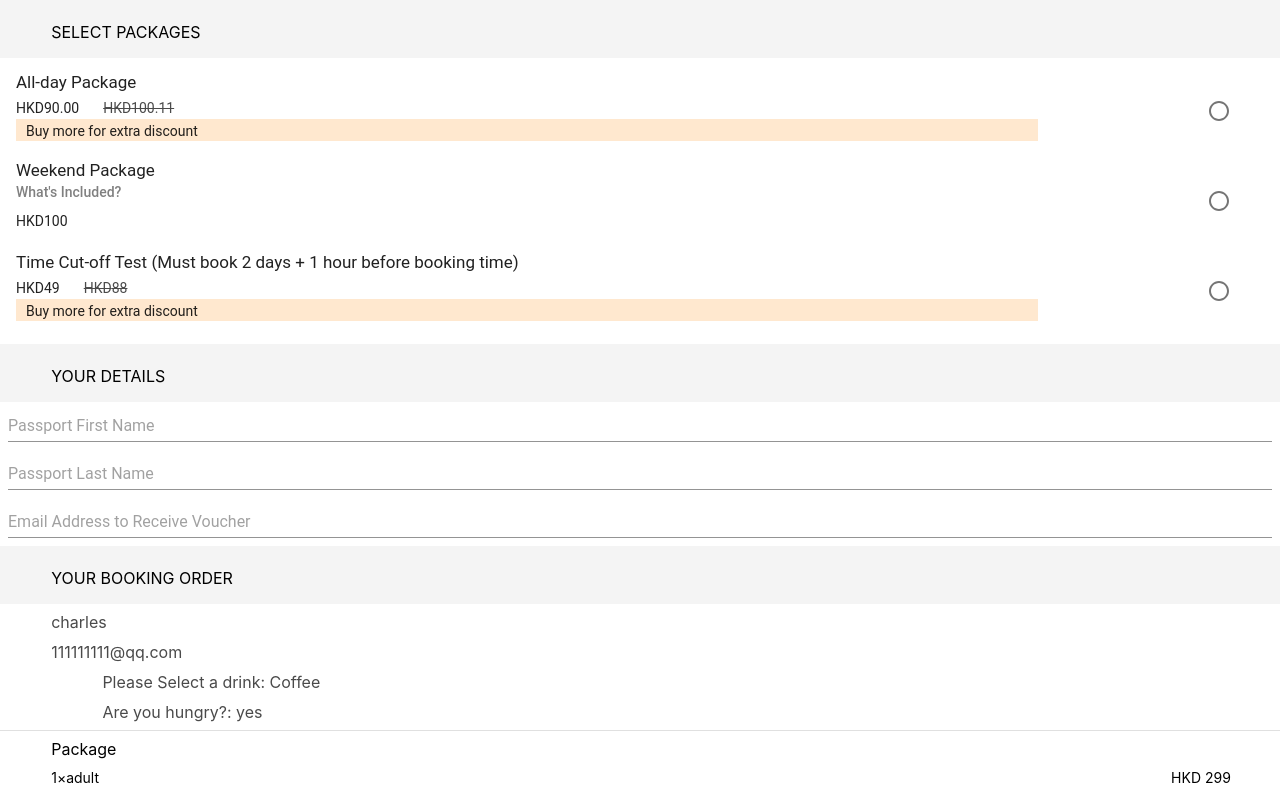
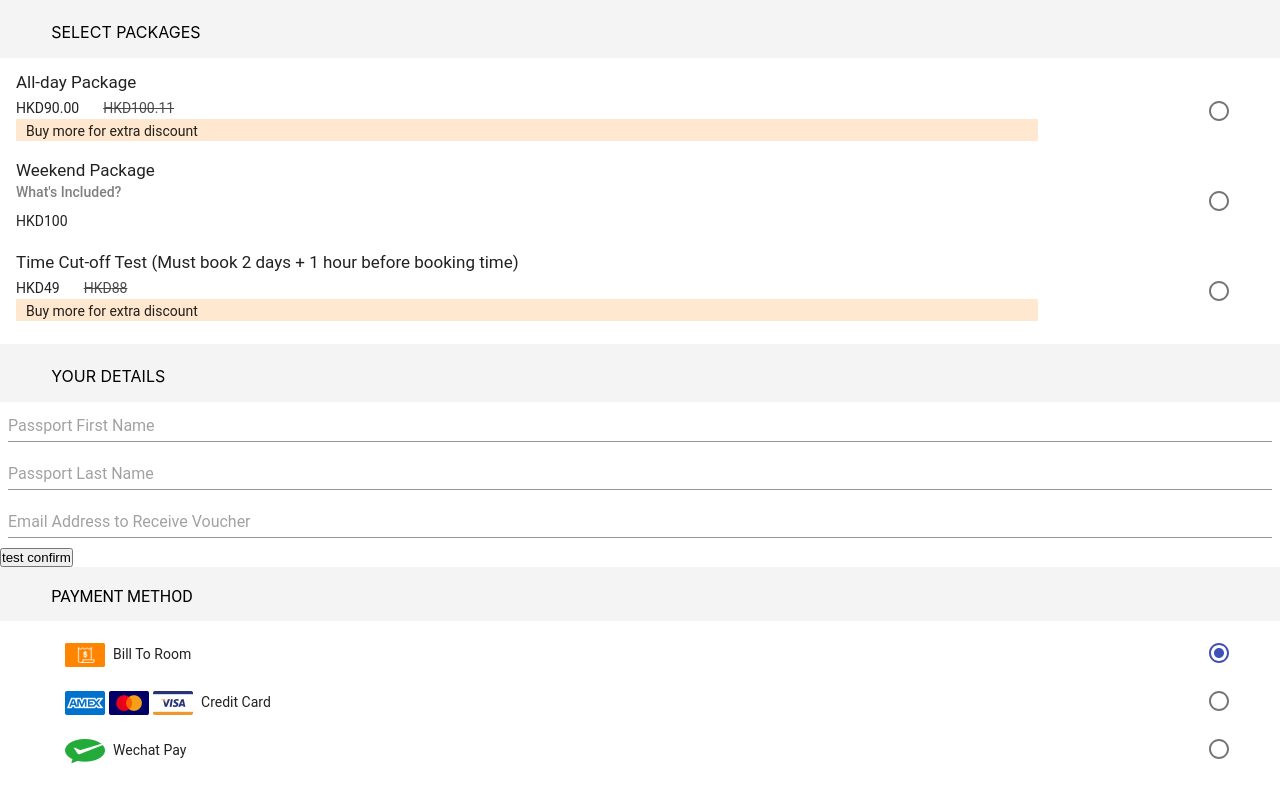
Before and after one commit to vincexiaoguangliu/purchase-flow-3.0, a React (Create React App) app in the folder mypf3.0/: page / in a window 1280 px wide. Shown: the top 785 px of the page. Built offline with nearby package versions, Linux system fonts and the light colour scheme.

Commit message:
confirmation question and user info

```diff
--- a/mypf3.0/src/App.js
+++ b/mypf3.0/src/App.js
@@ -25,6 +25,7 @@ class App extends Component {
   constructor(props){
     super(props);
     this.state = {
+      confirmInfo: {}
       // peopleandPrice: {}
     };
     this.handlePackageid = this.handlePackageid.bind(this);
@@ -60,11 +61,13 @@ class App extends Component {
   }
 
   // 获取 questionList answers
-  handleQuestionAnswers = (answers) => {
+  handleConfirmInfo = (key, value) => {
+    const tmpConfirmInfo = this.state.confirmInfo
+    tmpConfirmInfo[key] = value
     this.setState({
-      answers: answers
+      confirmInfo: tmpConfirmInfo,
+      isShowConfirmation: false
     })
-    console.log(answers, 25555555555)
   }
 
   //接收子传父的peopleandprice
@@ -73,6 +76,12 @@ class App extends Component {
     // this.state.peopleandPrice = pp;
     this.setState({peopleandPrice: pp});
     console.log(this.state.peopleandPrice);
+  }
+
+  testConfirm = () => {
+    this.setState({
+      isShowConfirmation: true
+    })
   }
   render() {
     let that = this;
@@ -118,16 +127,17 @@ class App extends Component {
         {/* <SelectTime /> */}
         {selectIdPackageDateLength>0 && <DatePicker packages={selectIdPackage} onChangeHandledates={this.handleSelectedDate} onChangeTimeslotId={this.handleTimeslotId}/>}
         {quantityDisplay && <Quantity dealitemTypes={dealitemTypes} timeslotId={this.state.timeslotId} handlepeopleandPrice={this.peopleandPrice}/>}
-        <Userdetails />
+        <Userdetails getUserDetails={this.handleConfirmInfo}/>
         {this.state.questions && this.state.timeslotId && this.state.packageid &&
           <QuestionList
             questions={ this.state.questions }
             timeslotId={ this.state.timeslotId }
             packageId={ this.state.packageid }
-            getQuestionListAnswers={this.handleQuestionAnswers}/>
+            getQuestionListAnswers={this.handleConfirmInfo}/>
         }
         <Promotionlist promotionList={promotionList} peopleandprice={this.state.peopleandPrice}/>
-        <Confirmation />
+        <button onClick={this.testConfirm}>test confirm</button>
+        {this.state.isShowConfirmation && <Confirmation confirmInfo={this.state.confirmInfo}/>}
         <PaymentMethod />
         <BottomButton />
       </div>
--- a/mypf3.0/src/pfComponent/confirmation.js
+++ b/mypf3.0/src/pfComponent/confirmation.js
@@ -19,13 +19,29 @@ const styles = theme => ({
   });
 
   class Confirmation extends React.Component {
-    state = {
-      selectedIndex: 1,
-    };
+    constructor(props) {
+      super(props)
+      this.state = {
+        selectedIndex: 1,
+        questionList: []
+      }
+    }
 
     handleListItemClick = (event, index) => {
       this.setState({ selectedIndex: index });
     };
+
+    componentDidMount() {
+      if (this.props.confirmInfo.answers) {
+        let tmpQuestionList = []
+        Object.keys(this.props.confirmInfo.answers).forEach(key => {
+          tmpQuestionList.push(this.props.confirmInfo.answers[key])
+        })
+        this.setState({
+          questionList: tmpQuestionList
+        })
+      }
+    }
 
     render() {
       const { classes } = this.props;
@@ -36,17 +52,18 @@ const styles = theme => ({
         <div className='sectionHeader'>YOUR BOOKING ORDER</div>
           <List component="nav">
             <div className='confirmName'>
-                charles
+              {this.props.confirmInfo.userDetails.firstName} {this.props.confirmInfo.userDetails.lastName}
             </div>
             <div className='confirmationMail'>
-                111111111@qq.com
+              {this.props.confirmInfo.userDetails.email}
             </div>
-            <div className='confirmationQuestion1'>
-                Please Select a drink: Coffee
-            </div>
-            <div className='confirmationQuestion2'>
-                Are you hungry?: yes
-            </div>
+            {
+              this.state.questionList.map(question => (
+                <div className='confirmationQuestion1'>
+                  {question.title}: {question.description}
+                </div>
+              ))
+            }
           </List>
           <Divider />
           <List component="nav">
--- a/mypf3.0/src/pfComponent/questionList.js
+++ b/mypf3.0/src/pfComponent/questionList.js
@@ -79,7 +79,7 @@ class QuestionList extends React.Component {
                 description: item.choices[0].title,
                 name: item.name,
                 title: item.title,
-                value: ''
+                value: item.choices[0].value
             }
         })
         let tmpTextQuestions = []
@@ -123,8 +123,8 @@ class QuestionList extends React.Component {
         this.sendAnswersToParent(this.answers)
     }
 
-    sendAnswersToParent(answer) {
-        this.props.getQuestionListAnswers(answer)
+    sendAnswersToParent(answers) {
+        this.props.getQuestionListAnswers('answers', answers)
     }
 
     componentDidMount() {
--- a/mypf3.0/src/pfComponent/userDetails.js
+++ b/mypf3.0/src/pfComponent/userDetails.js
@@ -24,6 +24,7 @@ class Userdetails extends Component {
         this.handleChange1 = this.handleChange1.bind(this);
         this.handleChange2 = this.handleChange2.bind(this);
         this.handleChange3 = this.handleChange3.bind(this);
+        this.userDetails = {}
     }
 
     handleChange1(e){
@@ -33,6 +34,8 @@ class Userdetails extends Component {
         }else{
             document.getElementById('1').style.border = 'none';
         }
+        this.userDetails.firstName = e.target.value
+        this.sendUserDetailsToParent(this.userDetails)
     }
 
     handleChange2(e){
@@ -42,9 +45,10 @@ class Userdetails extends Component {
         }else{
             document.getElementById('2').style.border = 'none';
         }
+        this.userDetails.lastName = e.target.value
+        this.sendUserDetailsToParent(this.userDetails)
     }
     handleChange3(e){
-
         this.setState({value3: e.target.value});
         let reg = /^([a-zA-Z]|[0-9])(\w|\-)+@[a-zA-Z0-9]+\.([a-zA-Z]{1,4})$/;
         if(!reg.test(e.target.value)){
@@ -52,6 +56,12 @@ class Userdetails extends Component {
         }else{
             document.getElementById('3').style.border = 'none';
         }
+        this.userDetails.email = e.target.value
+        this.sendUserDetailsToParent(this.userDetails)
+    }
+
+    sendUserDetailsToParent(userDetails) {
+      this.props.getUserDetails('userDetails', userDetails)
     }
     render(){
         const { classes } = this.props;
```
